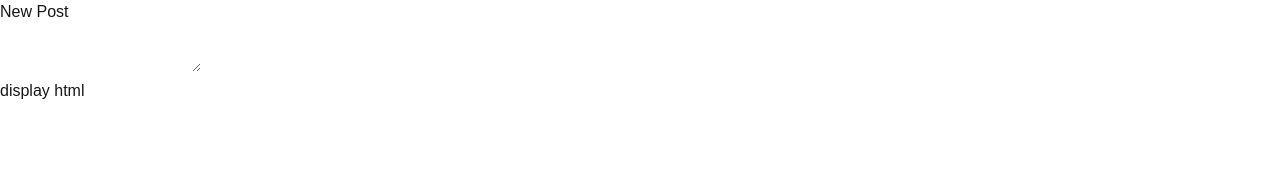
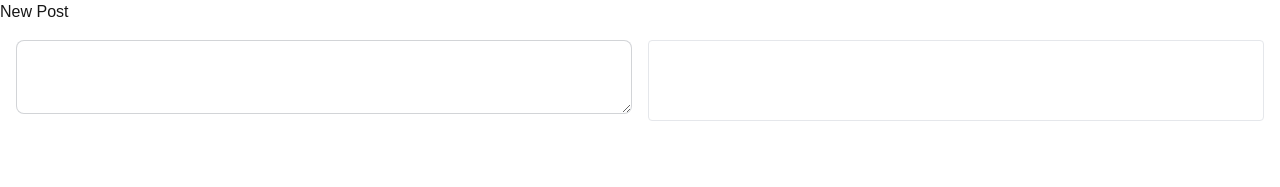
Before and after one commit to kjugk/my-next-blog, a Next.js app: page /post/new in a window 1280 px wide. Shown: the top 187 px of the page. Built offline with nearby package versions, Linux system fonts and the light colour scheme.

Commit message:
create editor layout

```diff
--- /dev/null
+++ b/src/features/post/editor/HtmlPreview.tsx
@@ -0,0 +1,7 @@
+type Props = {
+  body: string;
+};
+
+export const HtmlPreview = ({ body }: Props) => {
+  return <div className="p-4 border rounded">{body}</div>;
+};
--- a/src/features/post/editor/PostEditor.tsx
+++ b/src/features/post/editor/PostEditor.tsx
@@ -1,10 +1,22 @@
+"use client";
+
+import { useState } from "react";
+import { HtmlPreview } from "./HtmlPreview";
+
 export const PostEditor = () => {
+  const [body, setBody] = useState("");
+
   return (
-    <div>
-      <div>
-        <textarea></textarea>
-      </div>
-      <div>display html</div>
+    <div className="grid grid-cols-2 gap-4 p-4">
+      <form>
+        <textarea
+          value={body}
+          onChange={(e) => setBody(e.target.value)}
+          className="textarea textarea-bordered w-full"
+        ></textarea>
+      </form>
+
+      <HtmlPreview body={body} />
     </div>
   );
 };
--- a/tailwind.config.ts
+++ b/tailwind.config.ts
@@ -5,6 +5,7 @@ import typography from "@tailwindcss/typography";
 const config: Config = {
   content: [
     "./src/pages/**/*.{js,ts,jsx,tsx,mdx}",
+    "./src/features/**/*.{js,ts,jsx,tsx,mdx}",
     "./src/components/**/*.{js,ts,jsx,tsx,mdx}",
     "./src/app/**/*.{js,ts,jsx,tsx,mdx}",
   ],
```
